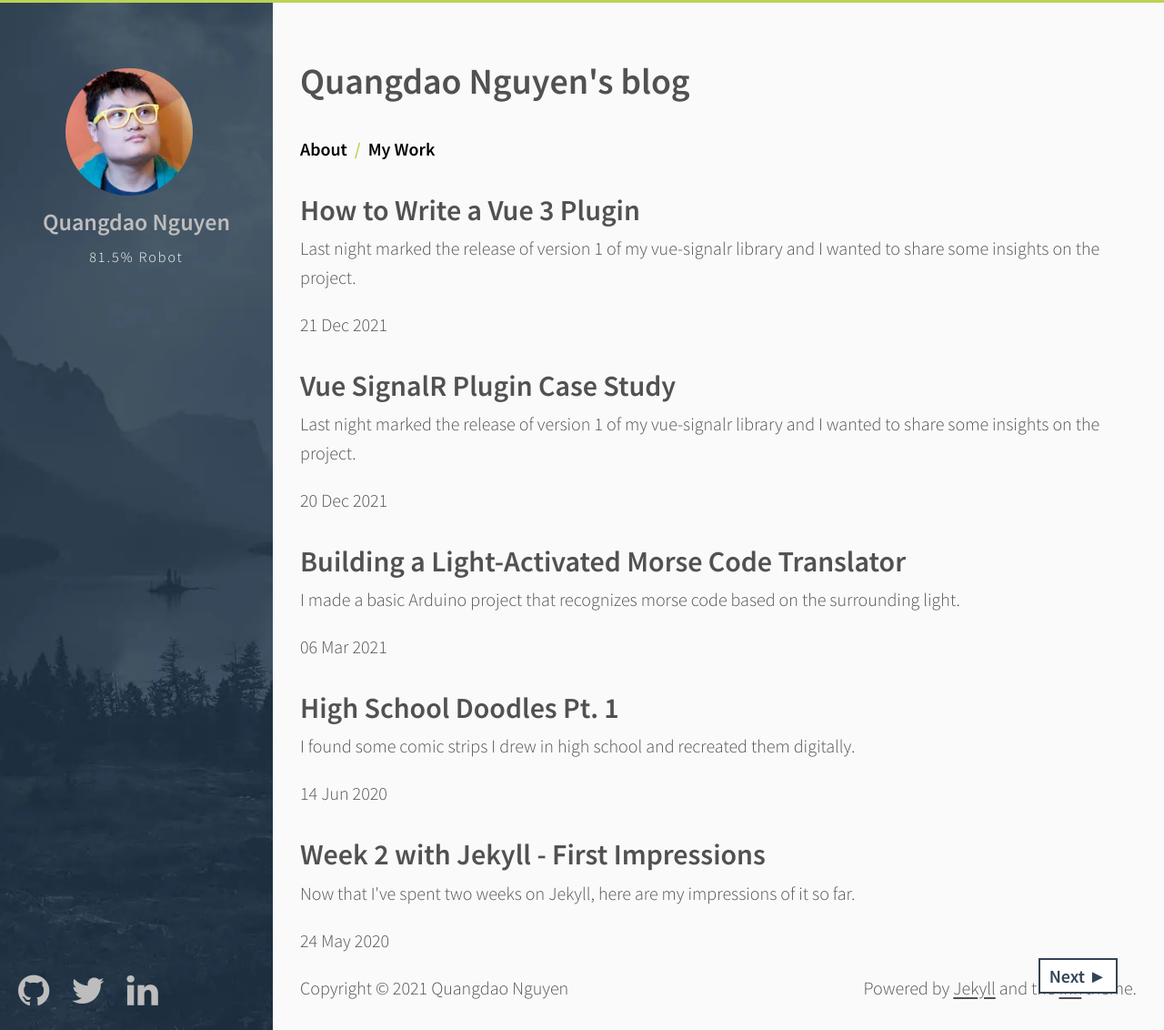
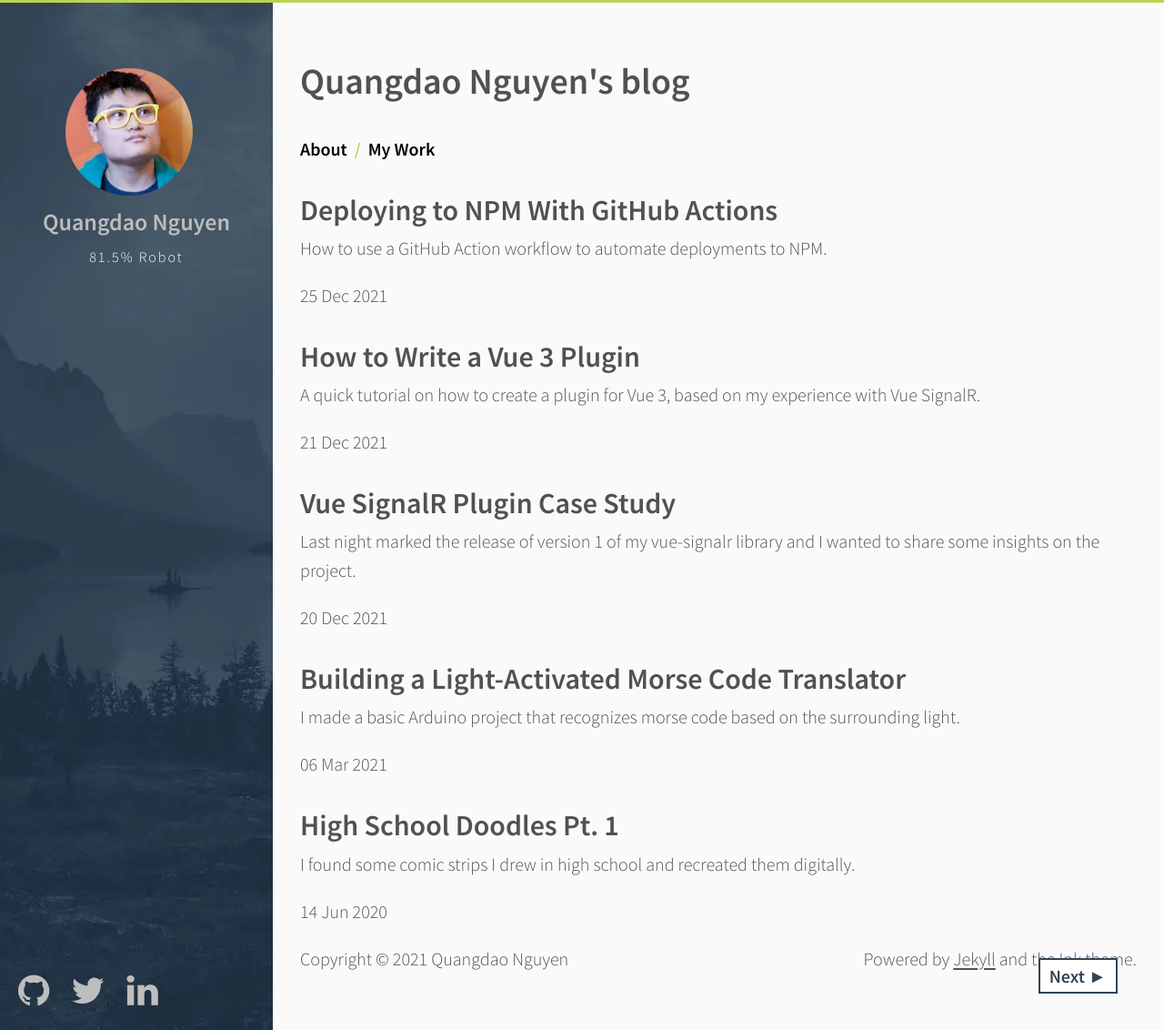
Before and after one commit to quangdaon/quangdao.com, a Jekyll site: the page built from index.html, in a window 1280 px wide and 1132 px high. Shown: the whole window at 91% size. Built offline with Jekyll 4.4.1, drawn with Linux system fonts in a browser that asks for light colours; the list of posts is cut into pages by our own code; some of the changed lines change nothing that is shown.

Commit message:
GitHub Actions post

````diff
--- a/_config.yml
+++ b/_config.yml
@@ -1,9 +1,9 @@
 name:               "Quangdao Nguyen"
 description:        "81.5% Robot"
-default_meta:       "Creative, adaptable, and resourceful software engineer with a passion for pushing limits and challenging impossiblities."
+default_meta:       "Quangdao is a creative, adaptable, and resourceful software engineer with a passion for pushing limits and challenging impossiblities."
 
 url:                "https://www.quangdao.com"
-author:             "thinker3197"
+author:             "Quangdao Nguyen"
 gravatar_hash:      ""
 twitter:            "quangdaon"
 email:              "me@quangdao.com"
--- a/_posts/2021-12-20-vue-signalr-case-study.md
+++ b/_posts/2021-12-20-vue-signalr-case-study.md
@@ -10,9 +10,10 @@ Tonight, on December 20, 2021, after coming home from a surprise invite to a liv
 I'll be doing this as a four-part series, with each part dedicated to a major lesson learned throughout the process. Here's a handy-dandy table of contents if you just want to jump to the part that interests you:
 
 - [How to Write a Vue 3 Plugin][2]
-- Deploying to NPM Using GitHub Actions (Coming Soon)
+- [Deploying to NPM With GitHub Actions][3]
 - Managing a Public Open Source Library (Coming Soon)
 - Documentation Using a GitHub Wiki (Coming Soon)
 
 [1]: https://www.npmjs.com/package/@quangdao/vue-signalr
 [2]: /2021/12/how-to-write-a-vue-3-plugin/
+[3]: /2021/12/deploying-to-npm-with-github-actions/
--- a/_posts/2021-12-21-how-to-write-a-vue-3-plugin.md
+++ b/_posts/2021-12-21-how-to-write-a-vue-3-plugin.md
@@ -1,11 +1,11 @@
 ---
 title: How to Write a Vue 3 Plugin
-description: Last night marked the release of version 1 of my vue-signalr library and I wanted to share some insights on the project.
+description: A quick tutorial on how to create a plugin for Vue 3, based on my experience with Vue SignalR.
 category: ['Technology']
 tags: ['vue', 'signalr', 'plugin', 'tutorial']
 ---
 
-This is part one of my four-part series documenting major lessons from developing my [`@quangdao/vue-signalr`][1]. The tutorial in this post is not exclusively tied to that plugin. For more info, [check out this post.][2]
+> This is part one of my four-part series documenting major lessons from developing my [`@quangdao/vue-signalr`][1] plugin. The tutorial in this post is not exclusively tied to that plugin. For more info, [check out this post.][2]
 
 If you want to get technical, a Vue plugin is really just an object that contains an `install` function. Do you just want to write a plugin for the sake of writing a plugin? Just copy and paste this snippet below:
 
--- /dev/null
+++ b/_posts/2021-12-25-deploying-to-npm-with-github-actions.md
@@ -0,0 +1,186 @@
+---
+title: Deploying to NPM With GitHub Actions
+description: How to use a GitHub Action workflow to automate deployments to NPM.
+category: ['Technology']
+tags: ['vue', 'signalr', 'tutorial', 'npm']
+---
+
+> This is part two of my four-part series documenting major lessons from developing my [`@quangdao/vue-signalr`][1] plugin. The tutorial in this post is not exclusively tied to that plugin. For more info, [check out this post.][2]
+
+These days, a "full-stack developer" is expected to know so much more than simply "front-end development" and "back-end development." DevOps is a crucial part of software development, and without it, you are pretty much stuck with a working piece of software that only runs on your machine. Among all the threads that fall under the web of DevOps is continuous integration and delivery (CI/CD). In other words, automating your deployments.
+
+Admittedly, I am not the biggest fan of DevOps. A few of my fellow developers know that it is the one aspect of software development that I will not touch unless I absolutely have to. That's why, when it comes to deploying my own packages, I tend to gravitate towards the solution that is the easiest and quickest to set up. And when you are already using GitHub as your version control provider, there is really nothing simpler than GitHub Actions.
+
+## Introducing GitHub Actions
+
+The biggest advantage of GitHub Actions is it's already set up on your GitHub repo. You don't even have to configure anything. And even better, a lot of the stuff you might want to do has likely been done by someone else, so you can probably find a workflow that you can just copy and paste into your package. In fact, if you have a JavaScript package, you can create a file called `.github/workflows/npm-build.yml` and paste this in:
+
+```yaml
+name: NPM Build
+
+on:
+  push:
+    branches: [ main ]
+
+jobs:
+  build:
+    runs-on: ubuntu-latest
+    steps:
+      - name: Checkout Repository
+        uses: actions/checkout@v1
+
+      - name: Setup NodeJS
+        uses: actions/setup-node@v1
+        with:
+          node-version: 16
+
+      - name: Install Dependencies
+        run: npm install
+
+      - name: Install Peer Dependencies
+        run: npm i vue@3.1.2 @microsoft/signalr@5.0.7 --no-save
+
+      - name: Build Package
+        run: npm run build
+
+      - name: Run Tests
+        run: npm test -- --single-run --browsers ChromeHeadlessCI
+
+      - name: Run Linting
+        run: npm run lint
+```
+
+Some of the steps might not apply to your project so you can remove them. This is more or less the actual workflow for `@quangdao/vue-signalr`. Let's break down what's actually happening here. If you're not familiar with YAML, I recommend catching up on the syntax as I won't be covering it in depth. At the start of the file, there's a declaration for `name`. This is pretty self-explanatory; it is the name of the workflow, and how it will appear on your Actions dashboard:
+
+![GitHub Actions](http://s3.quangdao.com/captures/211225150934.png)
+
+After that, the `on` object is how you declare when the workflow triggers. In this example, the workflow will run whenever a change happens on your `main` branch. Although it says `push`, this will also include changes from merges and pull requests. You can also configure this to watch for pull requests to have a check that runs on PRs and ensure that your tests pass before the changes are merged in. Instead of a particular branch, you can also watch for tags. This is how I'm managing deployments to npm, so I'll cover that later.
+
+Finally, the `jobs` is where all the fun happens. The keys in this object (ie, `build` in this example) can be whatever you want, but should describe what you're trying to accomplish with this job. The first property within the job itself is `runs-on`. I've never used anything other than `ubuntu-latest` which will run the build on the latest stable version of Ubuntu. Unless you have a need to run on a specific environment, there's really no reason to get too adventurous here.
+
+Following that are the steps to run for your workflow. `steps` is a YAML array, with each element representing a different step. Each one has a `name`, which, similar to the overall Workflow name, is used to label the steps in the Actions dashboard and can be whatever you want. Each step also includes either a `uses` or a `run` property. `uses` uses a pre-existing action, similar to Docker images if you're familiar with that. Some actions accept additional params that you can set using `with`. You can see this in action in the `Setup NodeJS` step. `run`, on the other hand, allows you to run custom command line commands. The scripts in the example here are more or less how you would build the package locally and run tests and linting.
+
+## Deploying to NPM
+
+The example I showcased above will build your package and run tests, but won't actually interact with NPM in any way. To do that, you will first need to generate an access token on NPM.
+
+1. First, navigate to [npmjs.com](https://www.npmjs.com).
+1. At the top-right corner, click on your avatar, then "Access Tokens"
+![Access Tokens link](http://s3.quangdao.com/captures/211225154017.png)
+1. Click on the "Generate New Token" button. This is located to the right of the header.
+1. Check the "Automation" option. If you need a read-only token to access a private organization's package or a token to publish your packages manually, this is also where you can generate those. But for our purposes, we only need an Automation token.
+![Automation token](http://s3.quangdao.com/captures/211225154726.png)
+1. Generate the token! After you click the button, you will get a notice with the full access token. Like with any access token, you'll want to keep it handy, at least until you can configure your workflow.
+
+Once you have your access token, there's only one thing left to do: add the deployment to your workflow. Using the same example from above, just add this step:
+
+```yaml
+      - name: Publish to NPM
+        uses: JS-DevTools/npm-publish@v1
+        with:
+          token: npm_<your token>
+          access: public
+```
+
+That's it. You're done.
+
+...
+
+Just kidding! You never _ever_ want to be committing secrets to your repo like this. Instead, we'll save this as a secret on your GitHub repo. Let's update the workflow first so we don't forget. Replace your access token with {% raw %}`${{ secrets.NPM_TOKEN }}`{% endraw %}. Your publish step should actually look like this:
+
+```yaml
+{% raw %}
+      - name: Publish to NPM
+        uses: JS-DevTools/npm-publish@v1
+        with:
+          token: ${{ secrets.NPM_TOKEN }}
+          access: public
+{% endraw %}
+```
+
+You might also notice the `access` option. In my case, the action defaults to `restricted` because it's scoped under `@quangdao/`, however if your package is not scoped, you can leave this out. [More information about this action can be found here.](https://github.com/JS-DevTools/npm-publish)
+
+Now that we're done with our little detour, let's get back to that token. Go to your GitHub repo, click on "Settings", then "Secrets" on the sidebar. This should default to Action secrets, which is what we want. When you're here, click on "New repository secret."
+
+![GitHub Secrets Settings](http://s3.quangdao.com/captures/211225160922.png)
+
+The name needs to match your workflow configuration, so unless you changed it from my example, this will be `NPM_TOKEN`. The value will be the token you generated.
+
+Here's what the full workflow file looks like now:
+
+```yaml
+{% raw %}
+name: NPM Build
+
+on:
+  push:
+    branches: [ main ]
+
+jobs:
+  build:
+    runs-on: ubuntu-latest
+    steps:
+      - name: Checkout Repository
+        uses: actions/checkout@v1
+
+      - name: Setup NodeJS
+        uses: actions/setup-node@v1
+        with:
+          node-version: 16
+
+      - name: Install Dependencies
+        run: npm install
+
+      - name: Install Peer Dependencies
+        run: npm i vue@3.1.2 @microsoft/signalr@5.0.7 --no-save
+
+      - name: Build Package
+        run: npm run build
+
+      - name: Run Tests
+        run: npm test -- --single-run --browsers ChromeHeadlessCI
+
+      - name: Run Linting
+        run: npm run lint
+
+      - name: Publish to NPM
+        uses: JS-DevTools/npm-publish@v1
+        with:
+          token: ${{ secrets.NPM_TOKEN }}
+          access: public
+{% endraw %}
+```
+
+This will trigger a deploy to NPM each time a change is made to your `main` branch. Although NPM will automatically reject any attempt to deploy an existing version  and protect you from premature changes, this can get spammy and, well, it's kind of rude. Instead, here is how I configure vue-signalr:
+
+```yaml
+on:
+  push:
+    tags:
+      - '*'
+```
+
+This will run whenever a tag is pushed to the repo. It doesn't check the branch, so I can probably improve this a bit, but it works for my purposes. With this setup, here is how I deploy changes to NPM:
+
+1. Merge changes to `main`.
+1. Pull `main` down locally.
+1. Run `npm version <patch|minor|major>` (depending on the version change)
+    - This will bump the version in the `package.json` and add a Git tag with the appropriate version
+1. Push the change to GitHub (with tags!)
+
+As I alluded to at the beginning of this post, I am no expert on DevOps, and my workflow can definitely be improved. The deployment process is still _somewhat_ manual, since I still need to manually bump the version. This makes sense, because I want to control my releases. But if you have ideas on what I could do better, I'm open to any feedback!
+
+## Bonus Tip
+
+I actually have a confession to make. The example workflow I showed at the beginning of this post is actually vue-signalr's "Build" workflow (with a minor change), and throughout the post, I showed you how to mutate it to the "Publish" workflow. The minor change is that I run the Build workflow on PRs instead of pushes to `main`.
+
+```yaml
+on:
+  pull_request:
+    branches: [ main, release/* ]
+```
+
+I had touched on this earlier, but GitHub will actually run this Action as a check and will disallow a PR from being merged if it fails. You can [view the configurations for both workflows here.](https://github.com/quangdaon/vue-signalr/tree/main/.github/workflows)
+
+[1]: https://www.npmjs.com/package/@quangdao/vue-signalr
+[2]: /2021/12/vue-signalr-case-study/
````
